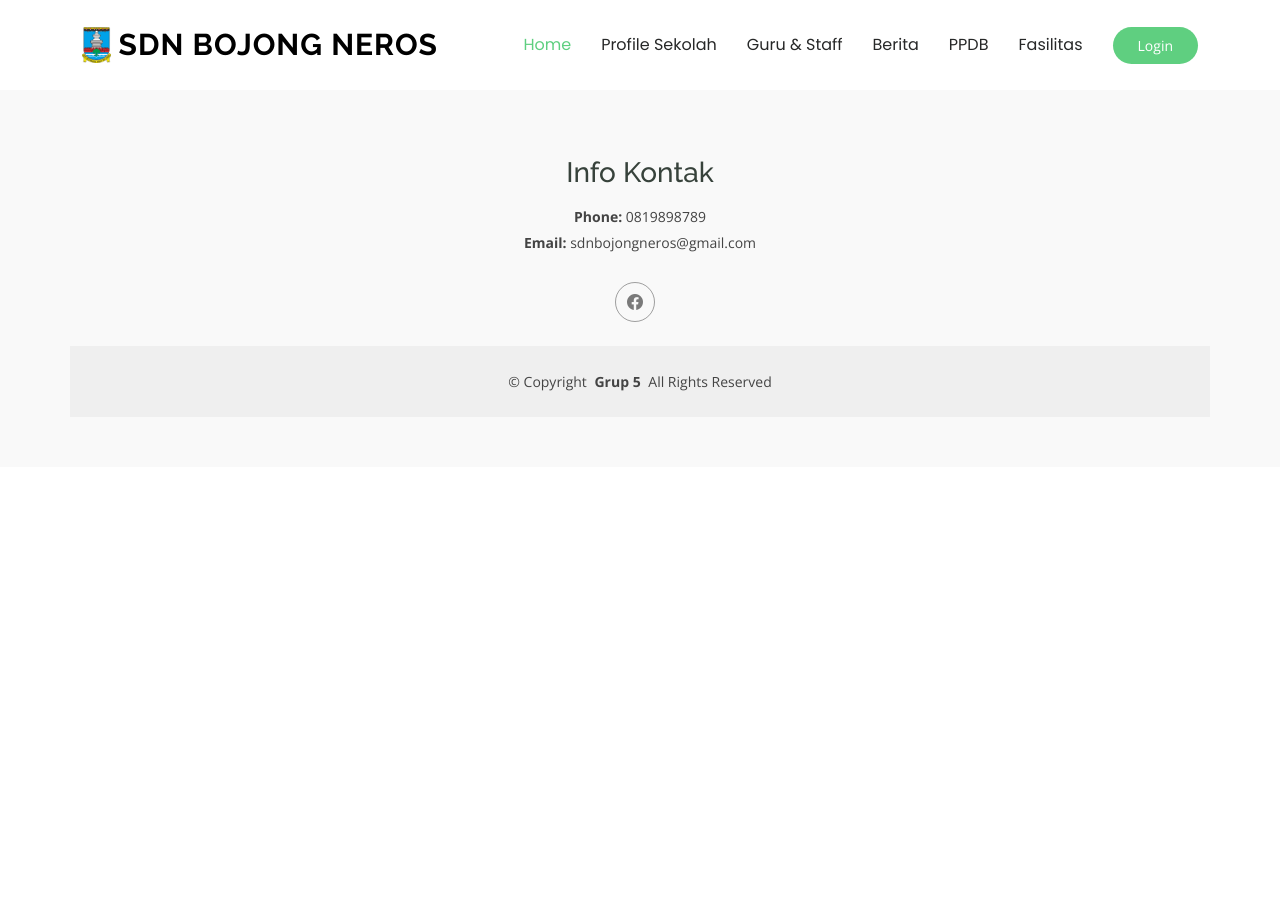
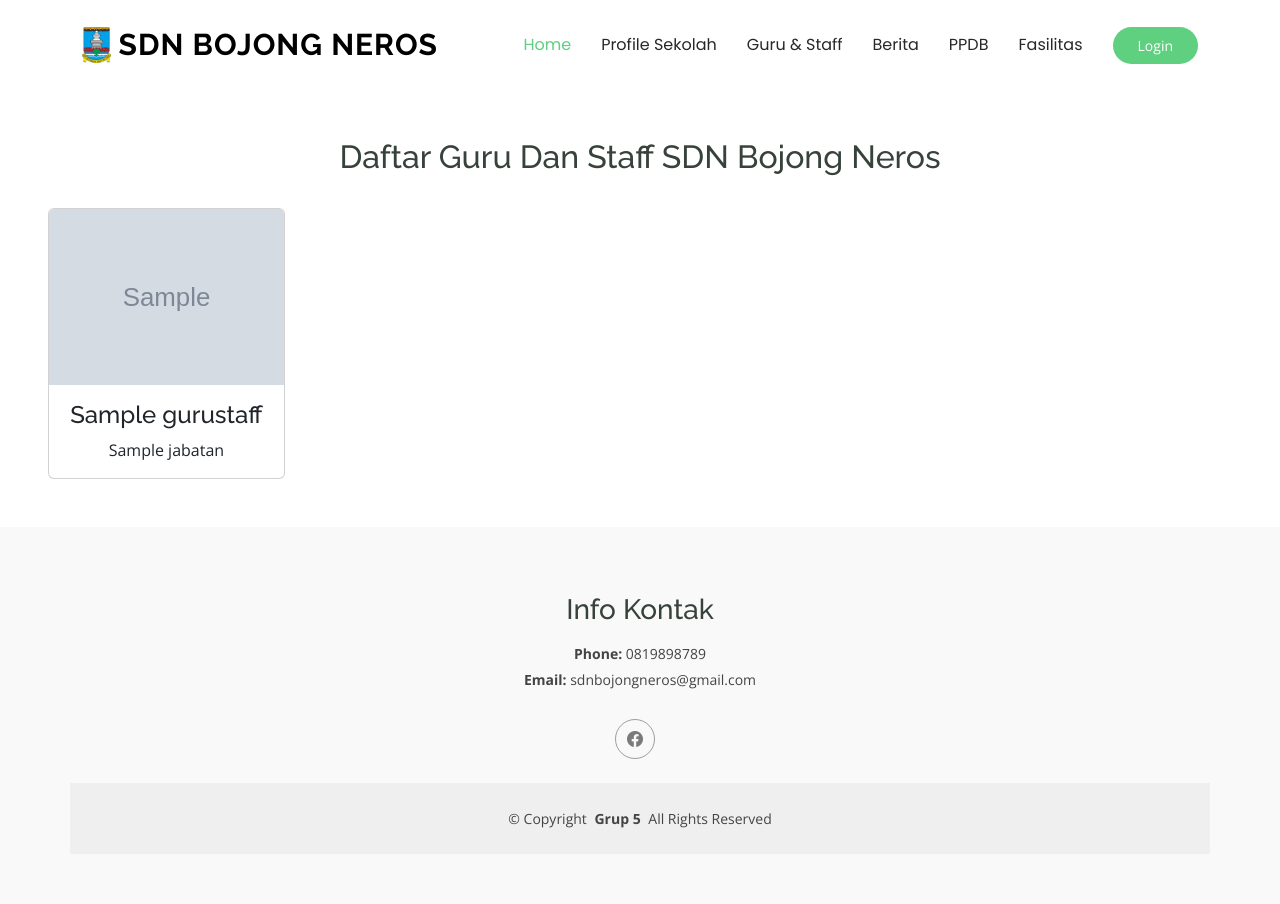
Before and after one commit to oneforaall05/webSekolah1, a Flask app: page /staff in a window 1280 px wide. Before the commit the page ends 417 px from the top, so only its background shows below. Run offline with Flask 3, Linux system fonts and the light colour scheme; grey boxes marked "Sample" are stand-in pictures; a database or web service that is not in the repository returns one stand-in record (values such as "Sample title"); some libraries are stand-ins or nearby versions.

Commit message:
fitur tambahan

```diff
--- a/app.py
+++ b/app.py
@@ -11,9 +11,9 @@ from flask import Flask, render_template,jsonify,request,redirect,url_for
 from werkzeug.utils import secure_filename
 
 
-# stringUrl='mongodb+srv://group05:kosonglima@group05.a81awpa.mongodb.net/?retryWrites=true&w=majority&appName=group05'
-stringUrl2 = "mongodb://group05:kosonglima@ac-qnc3rcc-shard-00-00.a81awpa.mongodb.net:27017,ac-qnc3rcc-shard-00-01.a81awpa.mongodb.net:27017,ac-qnc3rcc-shard-00-02.a81awpa.mongodb.net:27017/?ssl=true&replicaSet=atlas-xlwhyu-shard-0&authSource=admin&retryWrites=true&w=majority&appName=group05"
-client = MongoClient(stringUrl2)
+stringUrl='mongodb+srv://group05:kosonglima@group05.a81awpa.mongodb.net/?retryWrites=true&w=majority&appName=group05'
+#stringUrl2 = "mongodb://group05:kosonglima@ac-qnc3rcc-shard-00-00.a81awpa.mongodb.net:27017,ac-qnc3rcc-shard-00-01.a81awpa.mongodb.net:27017,ac-qnc3rcc-shard-00-02.a81awpa.mongodb.net:27017/?ssl=true&replicaSet=atlas-xlwhyu-shard-0&authSource=admin&retryWrites=true&w=majority&appName=group05"
+client = MongoClient(stringUrl)
 db = client.websekolah
 
 app = Flask(__name__)
@@ -130,10 +130,11 @@ def userStaff():
                token_receive, SECRET_KEY, algorithms='HS256'
          )
       userInfo = db.user.find_one({'username':payload.get('id')})
+   gurustaf = list(db.gurustaff.find({}))
    bolean = False
    if userInfo :
       bolean = True
-   return render_template('user/staff.html',bolean=bolean)
+   return render_template('user/staff.html',bolean=bolean, gurustaf=gurustaf)
 
 # berita
 @app.route('/berita',methods=['GET'])
@@ -378,11 +379,13 @@ def AdminEditStaff(_id):
          if request.method=='POST':
             id=request.form['_id']
             nama=request.form['nama']
+            jabatan=request.form['jabatan']
             nama_gambar= request.files['gambar']
             currentStaff = db.gurustaff.find_one({'_id': ObjectId(id)})
             current_image = currentStaff.get('gambar', None)
             doc={
-                  'nama': nama
+                  'nama': nama,
+                  'jabatan':jabatan
                }
             today=datetime.now()
             mytime = today.strftime('%Y-%m-%d-%H-%m-%S')
@@ -448,6 +451,7 @@ def AdminAddStaff():
          if request.method=='POST':
                # ambil input
             nama=request.form.get('nama')
+            jabatan=request.form.get('jabatan')
             nama_gambar= request.files['gambar']
 
             today=datetime.now()
@@ -462,6 +466,7 @@ def AdminAddStaff():
                nama_gambar=None
             doc = {
                   'nama':nama,
+                  'jabatan':jabatan,
                   'gambar':nama_file_gambar
             }
             db.gurustaff.insert_one(doc)
--- a/templates/admin/gurustaff/addStaff.html
+++ b/templates/admin/gurustaff/addStaff.html
@@ -43,6 +43,11 @@
                 required style="border-radius: 10px;">
             </div>
             <div class="mb-3">
+              <label for="jabatan" class="form-label">Jabatan </label>
+              <input type="text" class="form-control" id="jabatan" name="jabatan" placeholder="jabatan "
+                required style="border-radius: 10px;">
+            </div>
+            <div class="mb-3">
               <label for="gambar" class="form-label">Upload foto</label>
               <input type="file" class="form-control" id="gambar" accept=".png,.jpg,.jpeg" name="gambar" required
                 style="border-radius: 10px;">
--- a/templates/admin/gurustaff/editStaff.html
+++ b/templates/admin/gurustaff/editStaff.html
@@ -49,6 +49,11 @@
                 placeholder="Masukkan Nama " required style="border-radius: 10px;">
             </div>
             <div class="mb-3">
+              <label for="jabatan" class="form-label">Jabatan</label>
+              <input type="text" class="form-control" id="jabatan" name="jabatan" value="{{gurustaff[0].jabatan}}"
+                placeholder="jabatan" required style="border-radius: 10px;">
+            </div>
+            <div class="mb-3">
               <label for="gambar" class="form-label">Upload foto</label>
               <br>
               <img id="gambar-preview" src="../static/fotostaff/{{gurustaff[0].gambar}}" alt="" width="200"
--- a/templates/admin/gurustaff/staff.html
+++ b/templates/admin/gurustaff/staff.html
@@ -46,6 +46,7 @@
                         <tr>
                             <th class="text-center">No</th>
                             <th class="text-center">Nama</th>
+                            <th class="text-center">Jabatan</th>
                             <th class="text-center">Foto</th>
                             <th class="text-center">Aksi</th>
                         </tr>
@@ -55,6 +56,7 @@
                         <tr>
                             <td class="text-center">{{ loop.index }}</td>
                             <td class="text-center">{{item.nama}}</td>
+                            <td class="text-center">{{item.jabatan}}</td>
                             <td class="text-center"><img src="static/fotostaff/{{item.gambar}}" alt="Sample Image"  width="100"
                                     class="img-fluid img-thumbnail"></td>
                             <td class="text-center">
--- a/templates/user/fasilitas.html
+++ b/templates/user/fasilitas.html
@@ -13,10 +13,11 @@
 <body>
   {%include 'header.html'%}
   <main class="main m-5">
+    <h2 style="text-align: center;">Daftar Fasilitas Di SDN Bojong Neros</h2>
     <div class="row">
       {% for item in fasilitas%}
-      <div class="col mt-2 mb-2">
 
+        <div class="col-lg-4 col-md-6" data-aos="fade-up" data-aos-delay="300">
         <div class="card" style="width: 18rem;">
           <img src="static/fotoFasilitas/{{item.gambarFasilitas}}" class="card-img-top" alt="...">
           <div class="card-body">
--- a/templates/user/staff.html
+++ b/templates/user/staff.html
@@ -1,5 +1,6 @@
 <!DOCTYPE html>
 <html lang="en">
+
 <head>
   <meta charset="utf-8" />
   <meta content="width=device-width, initial-scale=1.0" name="viewport" />
@@ -8,12 +9,31 @@
   <meta content="" name="keywords" />
   {%include 'vendor.html'%}
 </head>
+
 <body>
   {%include 'header.html'%}
-    <main class="main">
+  <main class="main m-5">
+    <h2 style="text-align: center;">Daftar Guru Dan Staff SDN Bojong Neros </h2>
+    <br>
+    <div class="row justify-content-center">
+      <div class="d-flex">
+        {% for item in gurustaf%}
+        <div class="col-sm-12 col-md-3 " data-aos="fade-up" data-aos-delay="300">
+          <div class="card" style="width: 80%;">
+            <img src="static/fotostaff/{{item.gambar}}" class="card-img-top" alt="">
+            <div class="card-body">
+              <h4 class="card-title" style="text-align: center;"> {{item.nama}}</h4>
+              <p class="card-text" style="text-align: center;">{{item.jabatan}}</p>
+            </div>
+          </div>
+        </div>
+        {%endfor%}
+      </div>
 
+    </div>
   </main>
   {%include 'footer.html'%}
 
 </body>
+
 </html>
```
Also changed, not shown: static/fotoStaff/staff-2024-05-26-01-05-20.png (deleted), static/fotoStaff/staff-2024-06-04-22-06-08.jpg (added), static/fotoStaff/staff-2024-06-04-22-06-49.jpg (added). Lines whose indentation alone changed are shown as unchanged.
